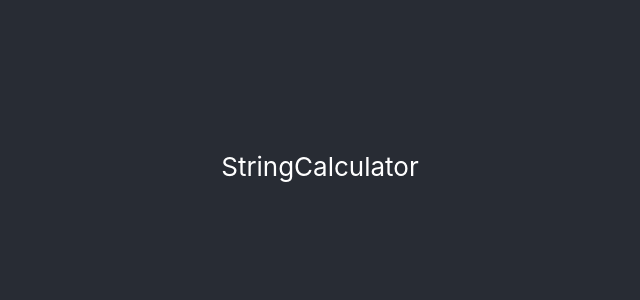
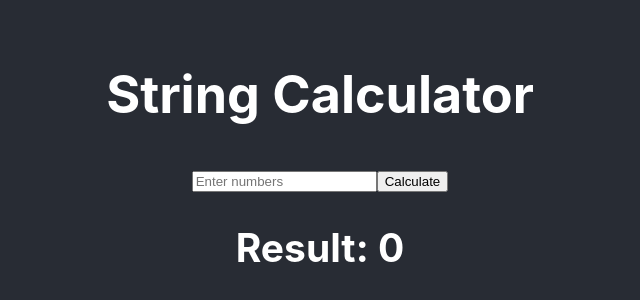
Before and after one commit to Ritika-Lath/String-Calculator-TDD-Kata, a React (Create React App) app: page / in a window 1280 px wide. Shown: the part 234-534 px from the top of the page, without its empty margins (320-960 px from the left). Built offline with nearby package versions, Linux system fonts and the light colour scheme.

Commit message:
added 1st testcase where there is no input

```diff
--- a/src/StringCalculator.js
+++ b/src/StringCalculator.js
@@ -1,10 +1,32 @@
-import React from 'react'
-
+import React,{useState} from 'react'
+import { addString } from './utils/addString';
 
 const StringCalculator = () => {
-  return (
-    <div>StringCalculator</div>
-  )
-}
+    const [input, setInput] = useState('');
+    const [result, setResult] = useState(0);
 
-export default StringCalculator
+    const handleSubmit = (e) => {
+      e.preventDefault();
+      setResult(addString(input));
+    };
+
+    return (
+      <div>
+        <h1>String Calculator</h1>
+        <form onSubmit={handleSubmit}>
+          <input
+            type="text"
+            value={input}
+            onChange={(e) => setInput(e.target.value)}
+            placeholder="Enter numbers"
+          />
+          <button type="submit">Calculate</button>
+        </form>
+        <div>
+          <h2>Result: {result}</h2>
+        </div>
+      </div>
+    );
+  };
+
+  export default StringCalculator;
--- /dev/null
+++ b/src/utils/addString.js
@@ -0,0 +1,5 @@
+export const addString=(number)=>{
+    if(!number){
+        return 0
+    }
+}
```
Also changed, not shown: 2 other files (tests, documents, lock files or other folders).
